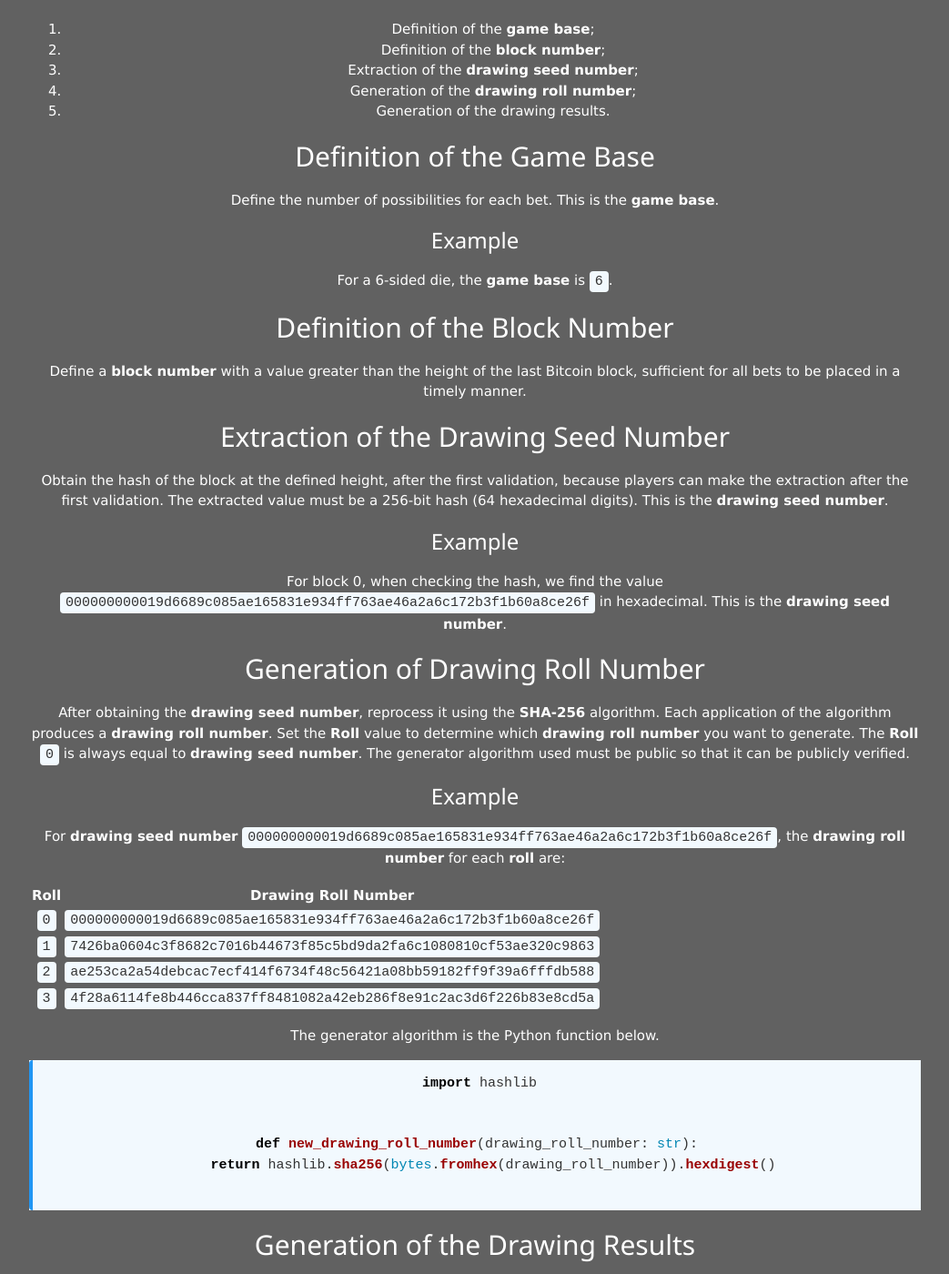
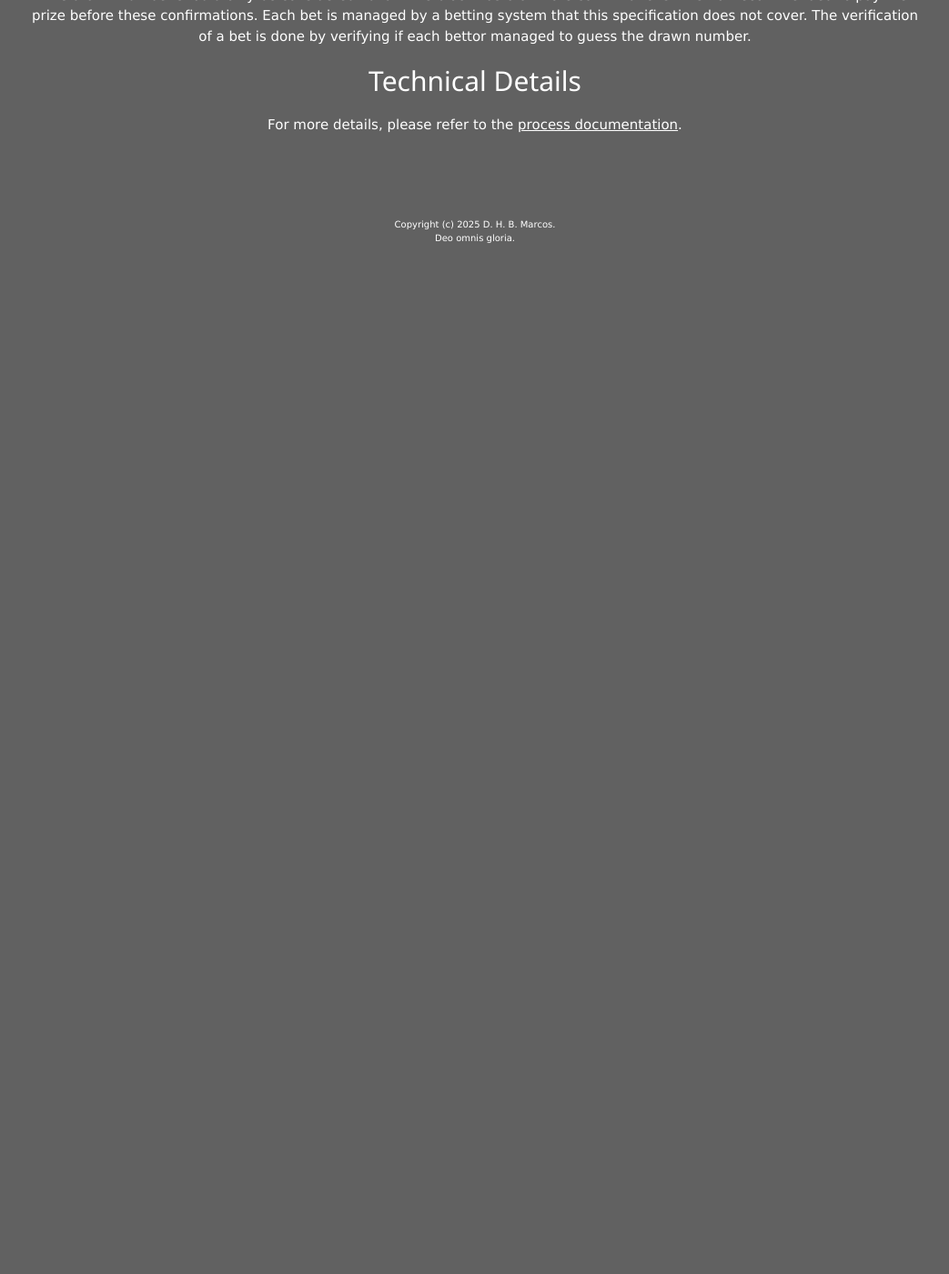
Before and after one commit to dhbmarcos/transparentlottery, a Jekyll site: the page built from README.md, in a window 1280 px wide and 1400 px high, scrolled down 1606 px. Shown: the whole window at 91% size, without its empty margins (118-1161 px from the left). Built offline with Jekyll 4.4.1, drawn with Linux system fonts in a browser that asks for light colours; our own code applies the rules of GitHub Pages for plain Markdown files; comment, search, counter and statistics services are not loaded; after the commit the page ends 2013 px from its top, so only the background shows below that; some of the changed text lies outside the part shown.

Commit message:
Update theme.

````diff
--- a/README.md
+++ b/README.md
@@ -8,95 +8,16 @@
 
 With this innovation, betting games, raffles, and prizes can benefit from the transparency of the draws, ensuring that there will be no manipulation of the results. With this algorithm, anyone can verify the operation, making the process transparent.
 
-Check more at [transparentlottery.com](https://transparentlottery.com).
-
-## Number Drawing
+## Drawing
 
 For the generation of the drawn numbers, a **drawing seed number** is generated, which is unique for each Bitcoin block. As a Bitcoin block is generated, on average, every 10 minutes, a drawing can then be generated, on average, every 10 minutes.
 
 When obtaining the block hash, which is a *256-bit* hash, or 64 hexadecimal characters from `0` to `F`, we call it the **drawing seed number**. This number is converted to a base number, according to the betting possibilities of the desired game. As the mining difficulty increases, the difficulty of obtaining draws increases. According to the desired base, there can be up to 256 results.
 
-## Summarized Process:
-
-1. Definition of the **game base**;
-2. Definition of the **block number**;
-3. Extraction of the **drawing seed number**;
-4. Generation of the **drawing roll number**;
-5. Generation of the drawing results.
-
-## Definition of the Game Base
-
-Define the number of possibilities for each bet. This is the **game base**.
-
-### Example
-
-For a 6-sided die, the **game base** is `6`.
-
-## Definition of the Block Number
-
-Define a **block number** with a value greater than the height of the last Bitcoin block, sufficient for all bets to be placed in a timely manner.
-
-## Extraction of the Drawing Seed Number
-
-Obtain the hash of the block at the defined height, after the first validation, because players can make the extraction after the first validation. The extracted value must be a 256-bit hash (64 hexadecimal digits). This is the **drawing seed number**.
-
-### Example
-
-For block 0, when checking the hash, we find the value `000000000019d6689c085ae165831e934ff763ae46a2a6c172b3f1b60a8ce26f` in hexadecimal. This is the **drawing seed number**.
-
-## Generation of Drawing Roll Number
-
-After obtaining the **drawing seed number**, reprocess it using the **SHA-256** algorithm. Each application of the algorithm produces a **drawing roll number**.
-Set the **Roll** value to determine which **drawing roll number** you want to generate. The **Roll** `0` is always equal to **drawing seed number**. The generator algorithm used must be public so that it can be publicly verified.
-
-### Example
-
-For **drawing seed number** `000000000019d6689c085ae165831e934ff763ae46a2a6c172b3f1b60a8ce26f`, the **drawing roll number** for each **roll** are:
-
-| Roll | Drawing Roll Number                                                |
-| ---- | ------------------------------------------------------------------ |
-| `0`  | `000000000019d6689c085ae165831e934ff763ae46a2a6c172b3f1b60a8ce26f` |
-| `1`  | `7426ba0604c3f8682c7016b44673f85c5bd9da2fa6c1080810cf53ae320c9863` |
-| `2`  | `ae253ca2a54debcac7ecf414f6734f48c56421a08bb59182ff9f39a6fffdb588` |
-| `3`  | `4f28a6114fe8b446cca837ff8481082a42eb286f8e91c2ac3d6f226b83e8cd5a` |
-
-
-The generator algorithm is the Python function below.
-
-```python
-import hashlib
-
-
-def new_drawing_roll_number(drawing_roll_number: str):
-    return hashlib.sha256(bytes.fromhex(drawing_roll_number)).hexdigest()
-
-```
-
-## Generation of the Drawing Results
-
-After obtaining the **drawing roll number**, convert it to the **game base**. The conversion algorithm used must be public so that it can be publicly verified.
-
-### Example
-
-For the **drawing seed number** `000000000019d6689c085ae165831e934ff763ae46a2a6c172b3f1b60a8ce26f`, **roll** `0`, the **drawing roll number** is `000000000019d6689c085ae165831e934ff763ae46a2a6c172b3f1b60a8ce26f`, for the base 6 game, the drawing results are `1`, `3`, `5`, `2`, `5`, `2`, `1`, `2`, `5`, `2`, `0`, `1`, `0`, `1`, `0`, `2`, `5`, `2`, `1`, `2`, `4`, `2`, `2`, `1`, `2`, `2`, `4`, `2`, `1`, `2`, `0`, `0`, `2`, `0`, `2`, `4`, `5`, `5`, `4`, `4`, `5`, `1`, `5`, `0`, `5`, `4`, `2`, `0`, `1`, `0`, `5`, `4`, `1`, `5`, `0`, `3`, `1`, `0`, `5`, `0`, `3`, `5`, `3`, `1`, `0`, `3`, `3`, `3`, `0`, `1`, `3`, `1`, `5`, `2`, `3`, `4`, `1`, `4`, `3`, `2`, `5`, `4`, `3`.
-
-The conversion algorithm is the Python function below.
-
-```python
-def generate_drawing_numbers(self, seed: str, base: int) -> list[int]:
-    seed = int.from_bytes(bytes.fromhex(seed.zfill(64)), byteorder="big")
-    numbers = []
-    while seed > 0:
-        numbers.append(seed % base)
-        seed //= base
-    return list(reversed(numbers))
-```
-
 ## Bet Verification
 
 The drawn number should only be considered valid if the block has 6 or more confirmations. It is not recommended to pay the prize before these confirmations. Each bet is managed by a betting system that this specification does not cover. The verification of a bet is done by verifying if each bettor managed to guess the drawn number.
 
----
-*Copyright (C) 2025 D. H. B. Marcos*
+## Technical Details
 
-***Deo omnis gloria***
+For more details, please refer to the [process documentation](https://transparentlottery.com/process).
--- a/_layouts/default.html
+++ b/_layouts/default.html
@@ -35,7 +35,7 @@
                 </span>
 				<a class="w3-bar-item w3-button" href="#how-it-works">How it works</a>
 				<a class="w3-bar-item w3-button" href="{{ site.github_url }}">View on GitHub</a>
-				<a class="w3-bar-item w3-button w3-theme w3-hover-theme w3-round" href="https://transparentlottery.com/example">Check draw results</a>
+				<!-- <a class="w3-bar-item w3-button w3-theme w3-hover-theme w3-round" href="https://transparentlottery.com/example">Check draw results</a> -->
             </div>
         </template>
 
@@ -101,7 +101,7 @@
             <p class="w3-xxxlarge">Public, verifiable lottery<br>powered by Bitcoin hash.</p>
             <p class="w3-padding-32 w3-center w3-xlarge">
                 <!-- <a class="w3-bar-item w3-button w3-theme w3-round" href="#million-draw" >Participate in the Million Draw</a> -->
-                <a class="w3-bar-item w3-button w3-theme w3-round" href="https://transparentlottery.com/example">Check draw results</a>
+                <!-- <a class="w3-bar-item w3-button w3-theme w3-round" href="https://transparentlottery.com/example">Check draw results</a> -->
                 <a class="w3-bar-item w3-button w3-white w3-border w3-border-theme w3-round w3-text-theme" href="#how-it-works">How it works</a>
                 <!-- <a class="w3-bar-item w3-button w3-white w3-border w3-border-theme w3-round w3-text-theme" href="#make-you-own-lottery">Make you own lottery</a> -->
             </p>
--- a/_layouts/simple.html
+++ b/_layouts/simple.html
@@ -35,7 +35,7 @@
                 </span>
 				<a class="w3-bar-item w3-button" href="https://transparentlottery.com/#how-it-works">How it works</a>
 				<a class="w3-bar-item w3-button" href="{{ site.github_url }}">View on GitHub</a>
-				<a class="w3-bar-item w3-button w3-theme w3-hover-theme w3-round" href="https://transparentlottery.com/example">Check draw results</a>
+				<!-- <a class="w3-bar-item w3-button w3-theme w3-hover-theme w3-round" href="https://transparentlottery.com/example">Check draw results</a> -->
             </div>
         </template>
 
````
Also changed, not shown: main.md (deleted, +0 -28 lines).
